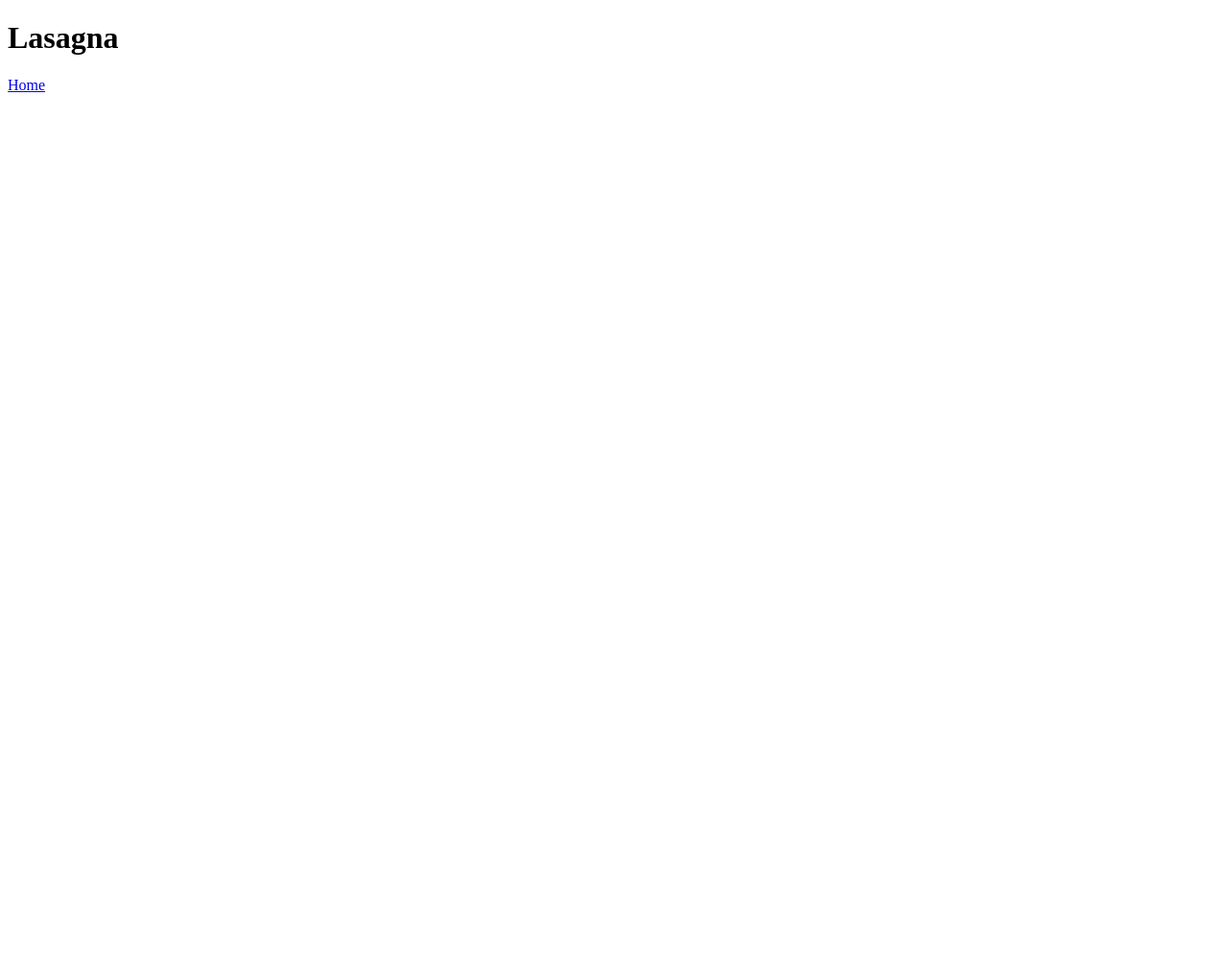
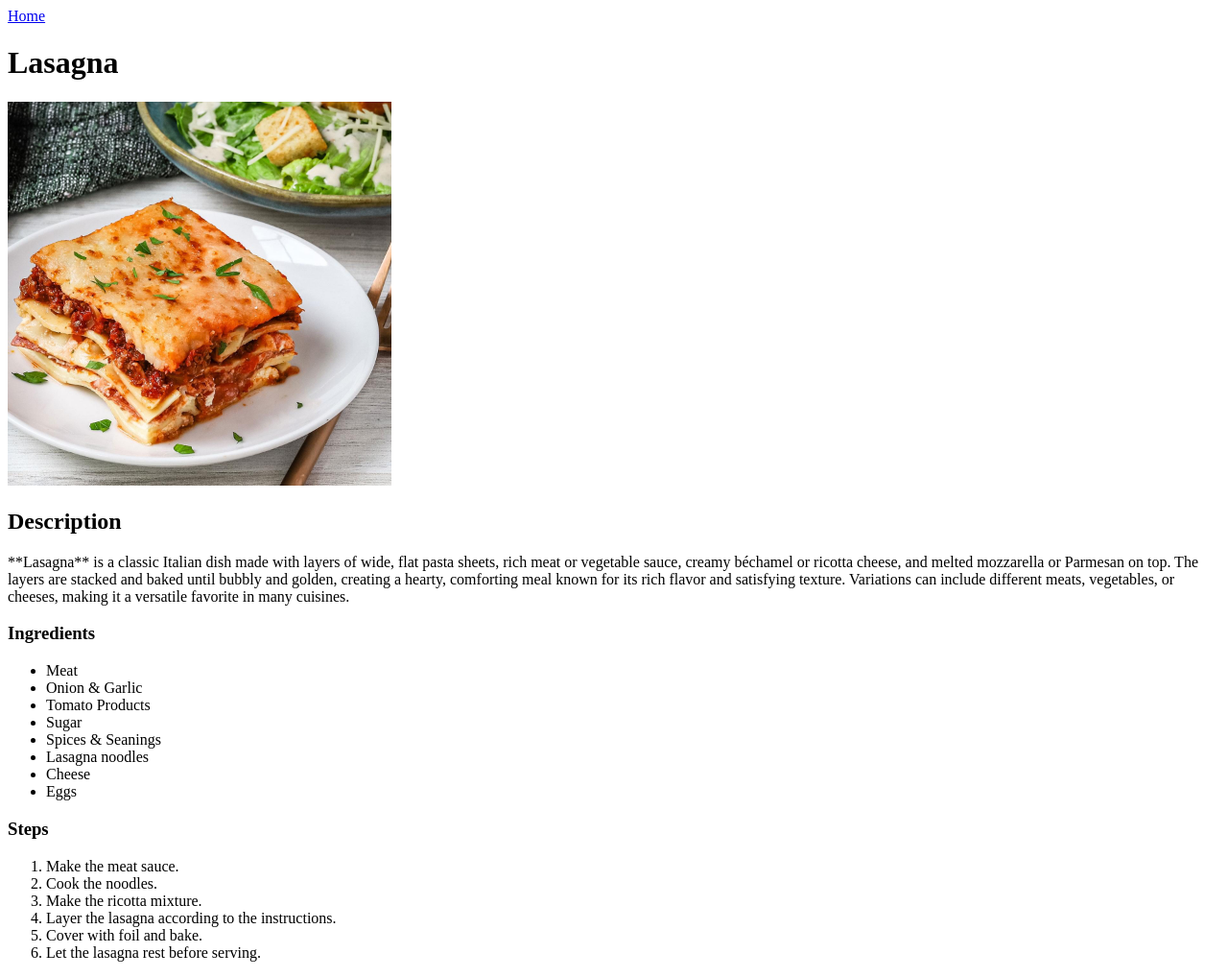
Before and after one commit to mtcxo/odin-recipes, a plain HTML site: page recipes/lasagna.html in a window 1280 px wide. Shown: the whole page at 96% size. Before the commit the page ends 800 px from the top, so only its background shows below. Drawn offline with Linux system fonts and the light colour scheme.

Commit message:
Add lasagna image & how to make one

```diff
--- a/recipes/lasagna.html
+++ b/recipes/lasagna.html
@@ -1,12 +1,43 @@
 <!DOCTYPE html>
 <html lang="en">
-<head>
-    <meta charset="UTF-8">
-    <meta name="viewport" content="width=device-width, initial-scale=1.0">
+  <head>
+    <meta charset="UTF-8" />
+    <meta name="viewport" content="width=device-width, initial-scale=1.0" />
     <title>Document</title>
-</head>
-<body>
+  </head>
+  <body>
+    <a href="../index.html">Home</a>
     <h1>Lasagna</h1>
-    <a href="../index.html">Home</a>
-</body>
+    <img src="../images/lasagna.jpg" alt="Delicious Lasagna" height="400px" width="400px"/>
+    <h2>Description</h2>
+    <p>
+      **Lasagna** is a classic Italian dish made with layers of wide, flat pasta
+      sheets, rich meat or vegetable sauce, creamy béchamel or ricotta cheese,
+      and melted mozzarella or Parmesan on top. The layers are stacked and baked
+      until bubbly and golden, creating a hearty, comforting meal known for its
+      rich flavor and satisfying texture. Variations can include different
+      meats, vegetables, or cheeses, making it a versatile favorite in many
+      cuisines.
+    </p>
+    <h3>Ingredients</h3>
+    <ul>
+      <li>Meat</li>
+      <li>Onion & Garlic</li>
+      <li>Tomato Products</li>
+      <li>Sugar</li>
+      <li>Spices & Seanings</li>
+      <li>Lasagna noodles</li>
+      <li>Cheese</li>
+      <li>Eggs</li>
+    </ul>
+    <h3>Steps</h3>
+    <ol>
+      <li>Make the meat sauce.</li>
+      <li>Cook the noodles.</li>
+      <li>Make the ricotta mixture.</li>
+      <li>Layer the lasagna according to the instructions.</li>
+      <li>Cover with foil and bake.</li>
+      <li>Let the lasagna rest before serving.</li>
+    </ol>
+  </body>
 </html>
```
Also changed, not shown: images/lasagna.jpg (added).
